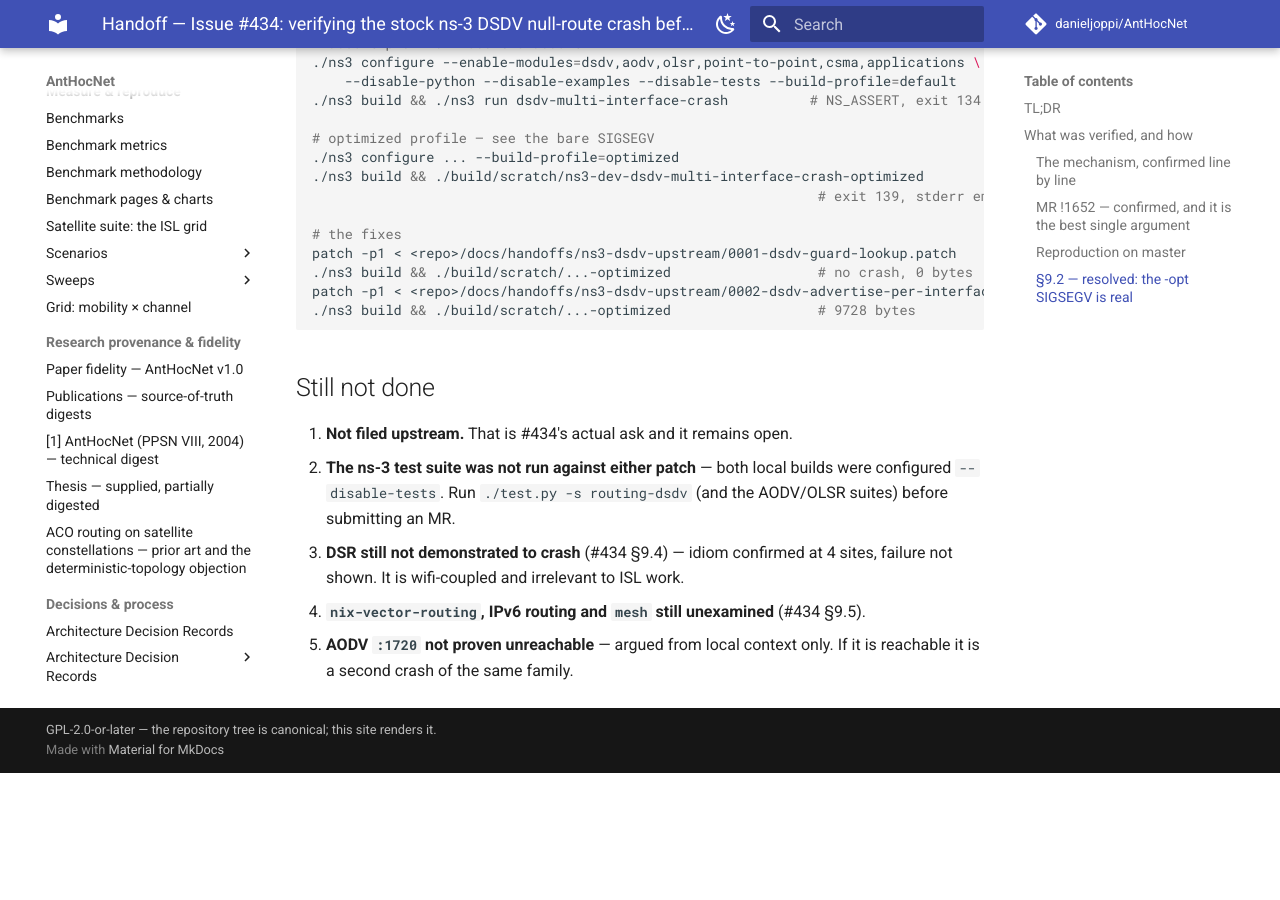
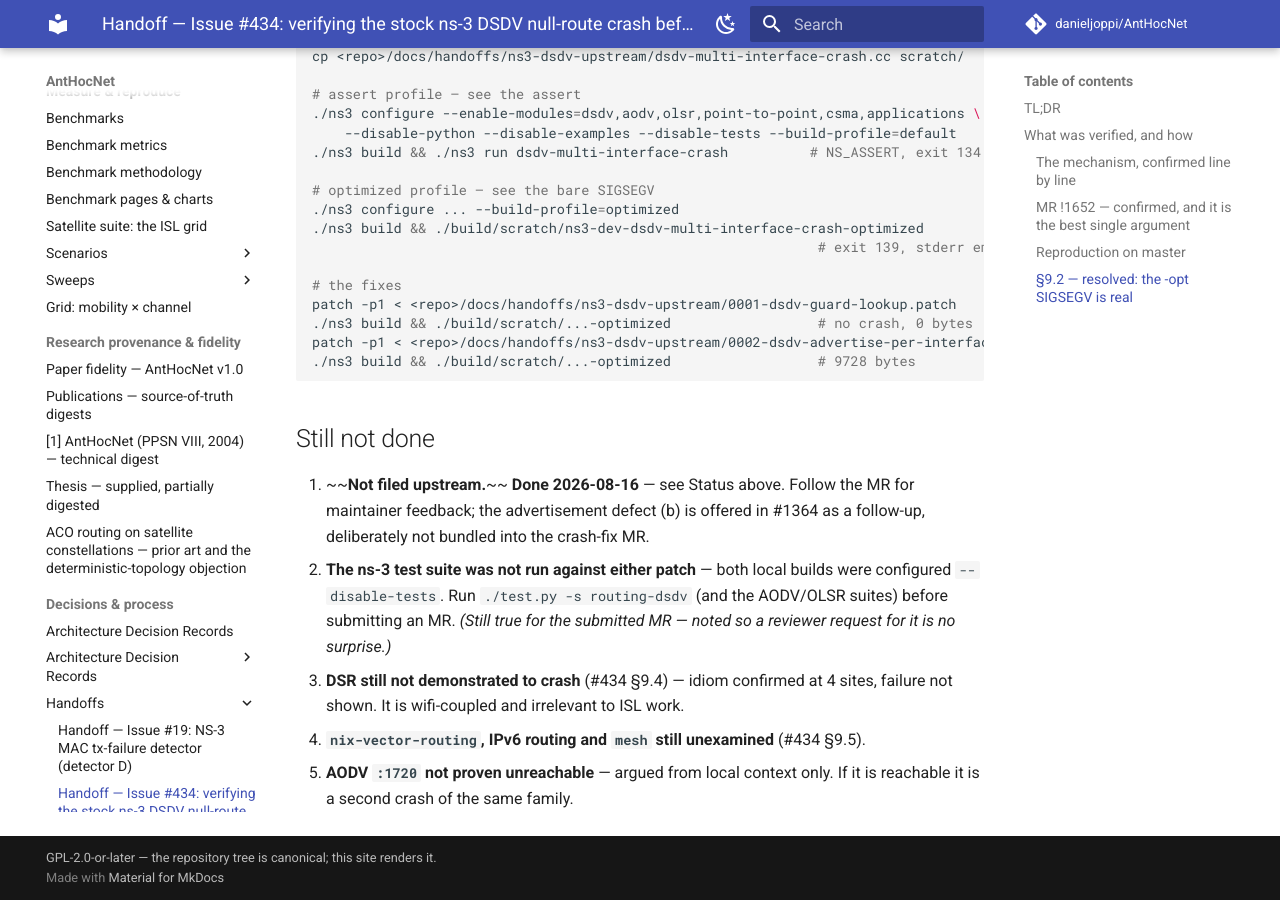
Before and after one commit to danieljoppi/AntHocNet, an MkDocs documentation site: the page built from docs/handoffs/2026-08-15-ns3-dsdv-null-route-upstream.md, in a window 1280 px wide and 900 px high, scrolled down 7097 px. Built offline with MkDocs 1.6.1 and Material for MkDocs 9.7.7, drawn with Linux system fonts in a browser that asks for light colours; comment, search, counter and statistics services are not loaded; before the commit the page ends 7870 px from its top, so only the background shows below that; some of the changed text lies outside the part shown.

Commit message:
docs: record the upstream filing of the DSDV null-route defect (#434)
The handoff's remaining ask is done. Filed at nsnam on 2026-08-16:

- Issue: https://gitlab.com/nsnam/ns-3-dev/-/issues/1364 — scoped to defect
  (a) per the handoff's own filing advice, with the reproducer inline, the
  dead-assert / !1652 analysis, the optimized-profile silent-SIGSEGV
  verification, and the explicit scope note that the one-line fix is
  memory-safety only (multi-interface DSDV still delivers 0 bytes until the
  advertisement defect is fixed; offered there as a follow-up).
- MR: https://gitlab.com/nsnam/ns-3-dev/-/merge_requests/2985 — the one-line
  guard matching RouteOutput()'s own idiom, from fork branch
  dsdv-guard-queued-lookup, verified against the reproducer in both build
  profiles before submitting.
- Pointer comment on the original 2021 report
  (https://gitlab.com/nsnam/ns-3-dev/-/issues/503) tying its backtrace to
  the diagnosis, so the next person hitting it finds the root cause.

The handoff page's status line and "Still not done" list now reflect this;
the test-suite caveat is kept and marked as applying to the submitted MR.

Refs #434

Co-Authored-By: Claude Opus 5 <noreply@anthropic.com>
Claude-Session: https://claude.ai/code/session_01Rze66e9LCSRcLjuUozD4aw

```diff
--- a/docs/handoffs/2026-08-15-ns3-dsdv-null-route-upstream.md
+++ b/docs/handoffs/2026-08-15-ns3-dsdv-null-route-upstream.md
@@ -10,7 +10,11 @@
 > issue thread is the durable record; this file is the index + reproducible
 > method.
 >
-> **Date:** 2026-08-15 · **Status:** #434 verified and corrected; not yet filed upstream.
+> **Date:** 2026-08-15 · **Status:** verified, corrected, and **filed upstream 2026-08-16**:
+> issue [nsnam/ns-3-dev#1364](https://gitlab.com/nsnam/ns-3-dev/-/issues/1364),
+> fix MR [nsnam/ns-3-dev!2985](https://gitlab.com/nsnam/ns-3-dev/-/merge_requests/2985)
+> (defect (a) only, scope note included), plus a pointer comment on
+> [#503](https://gitlab.com/nsnam/ns-3-dev/-/issues/503) tying its backtrace to the diagnosis.
 
 ## TL;DR
 
@@ -302,10 +306,13 @@ patch -p1 < <repo>/docs/handoffs/ns3-dsdv-upstream/0002-dsdv-advertise-per-inter
 
 ## Still not done
 
-1. **Not filed upstream.** That is #434's actual ask and it remains open.
+1. ~~**Not filed upstream.**~~ **Done 2026-08-16** — see Status above. Follow
+   the MR for maintainer feedback; the advertisement defect (b) is offered in
+   #1364 as a follow-up, deliberately not bundled into the crash-fix MR.
 2. **The ns-3 test suite was not run against either patch** — both local builds
    were configured `--disable-tests`. Run `./test.py -s routing-dsdv` (and the
-   AODV/OLSR suites) before submitting an MR.
+   AODV/OLSR suites) before submitting an MR. *(Still true for the submitted
+   MR — noted so a reviewer request for it is no surprise.)*
 3. **DSR still not demonstrated to crash** (#434 §9.4) — idiom confirmed at 4
    sites, failure not shown. It is wifi-coupled and irrelevant to ISL work.
 4. **`nix-vector-routing`, IPv6 routing and `mesh` still unexamined** (#434 §9.5).
```
